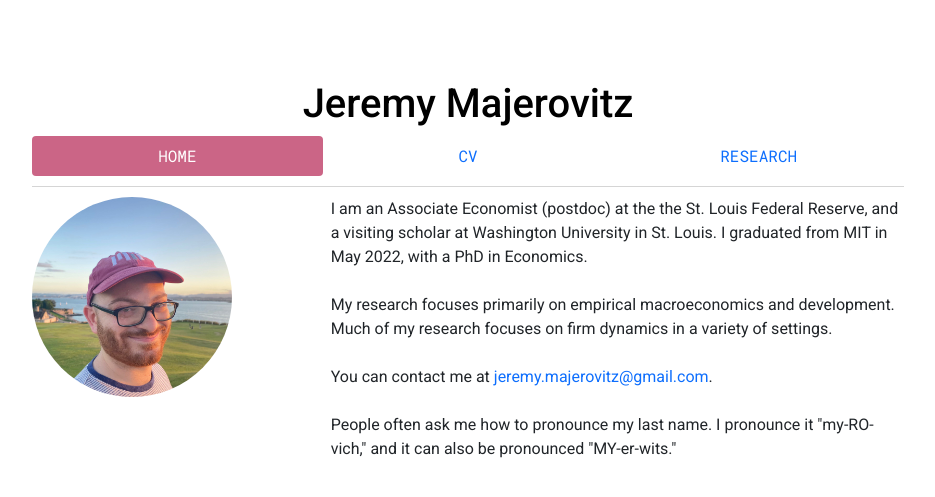
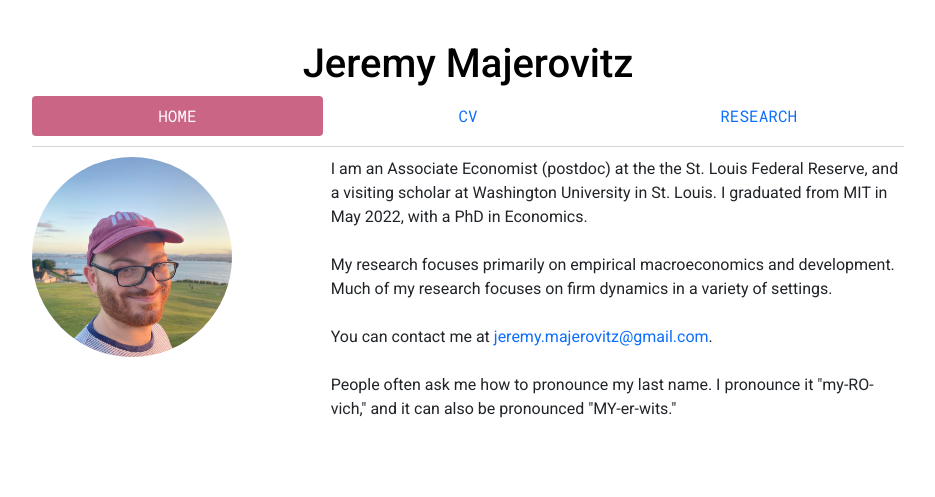
Before and after one commit to jmajic/jmajic.github.io, a Jekyll site: the page built from index.html, in a window 1280 px wide. Shown: the top 497 px of the page, without its empty margins (172-1107 px from the left). Built offline with Jekyll 4.4.1, drawn with Linux system fonts in a browser that asks for light colours.

Commit message:
Try to reduce whitespace at top of page

```diff
--- a/css/main.css
+++ b/css/main.css
@@ -6,7 +6,7 @@
 
 
 /* body { margin: 60px auto; width: 70%; font-family: 'Roboto', Georgia, Times; font-size: 16px; } */
-body { margin: 60px auto; width: 70%; padding-top: 20px; padding-bottom: 40px; font-family: 'Roboto', Georgia, Times; font-size: 16px; }
+body { margin: 40px auto; width: 70%; padding-bottom: 40px; font-family: 'Roboto', Georgia, Times; font-size: 16px; }
 
 /* Navigation */
 .footer a, h3.text-muted a {text-decoration: none; color: #999999; }
```
